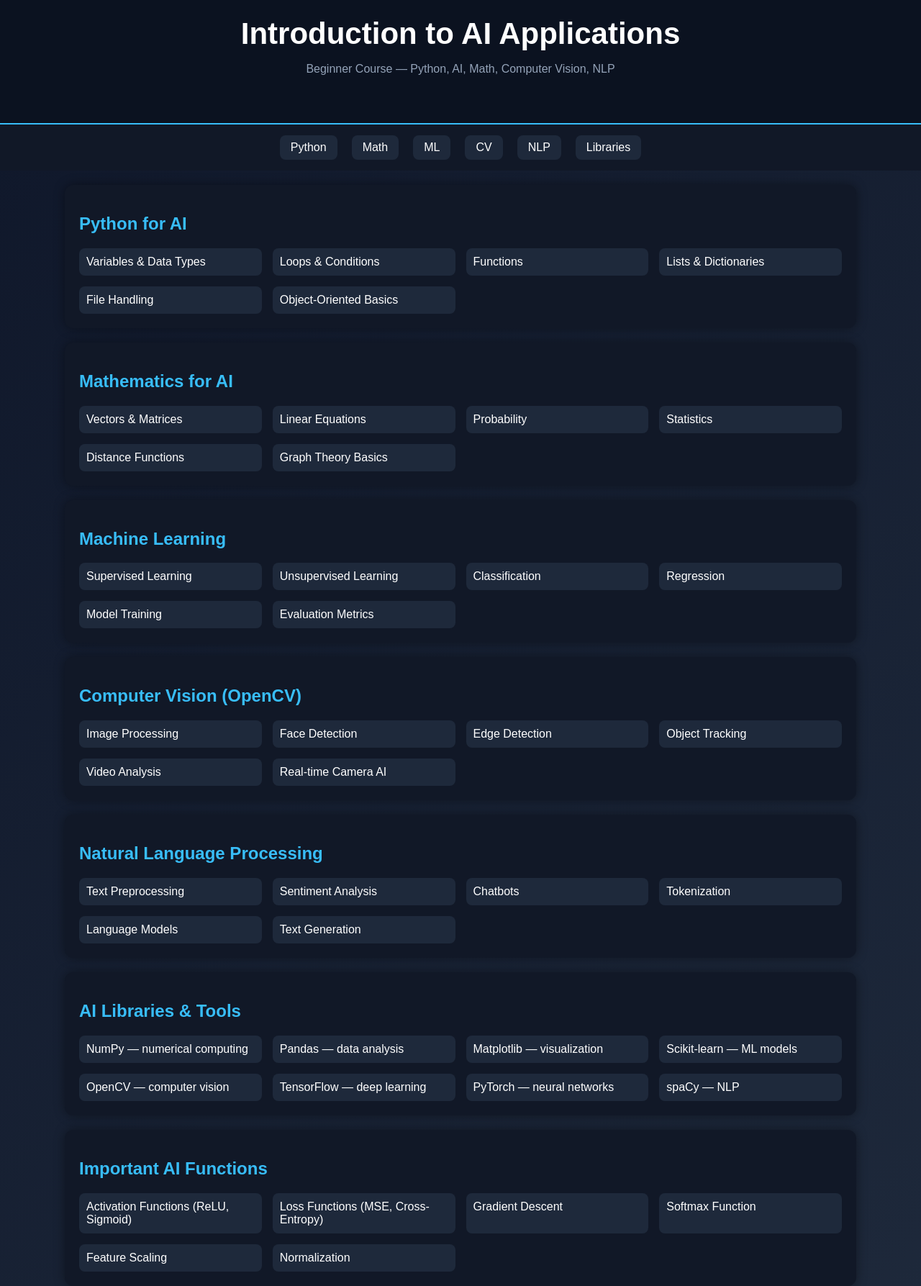
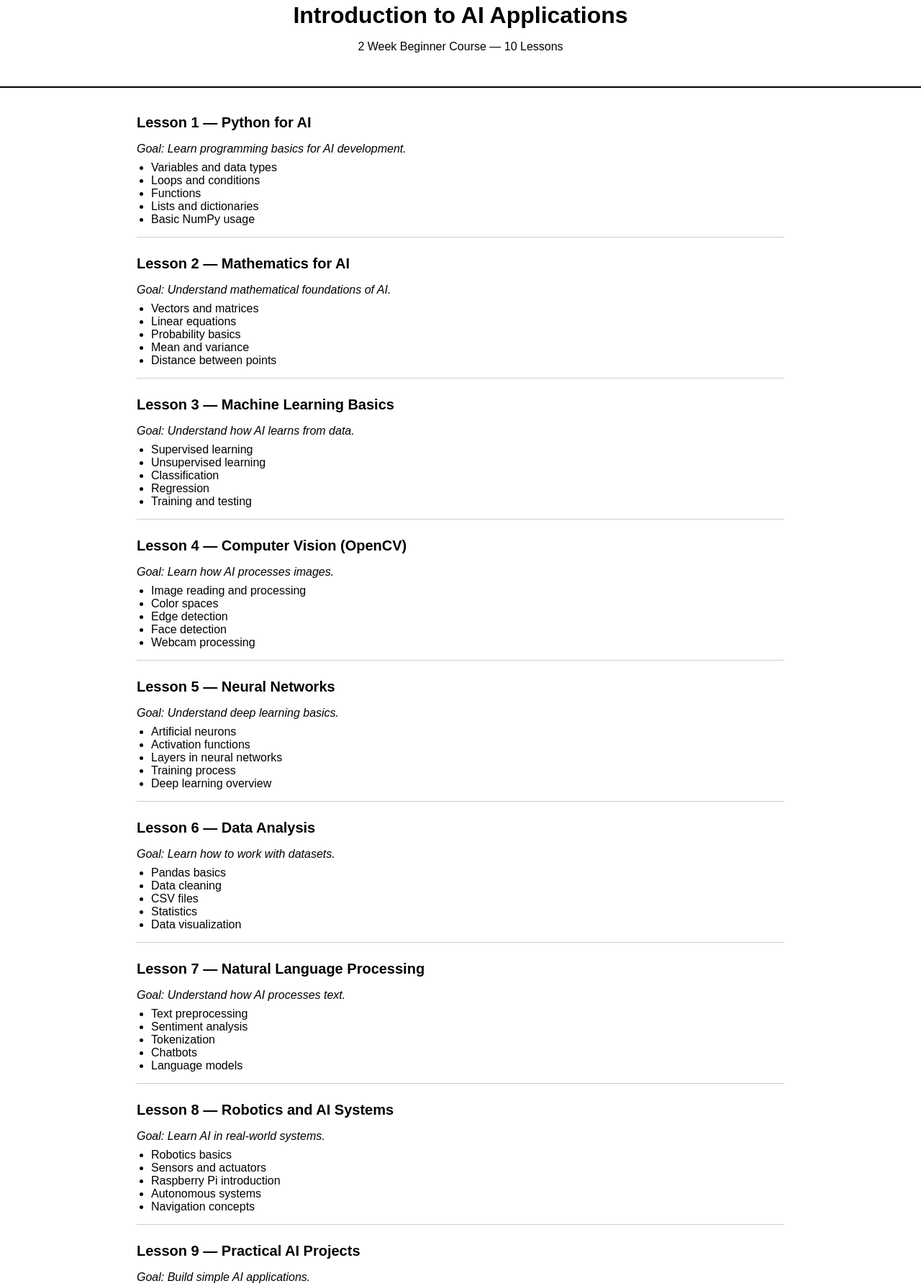
Before and after one commit to arystan321/Introduction-to-AI-Applications, a plain HTML site: page index.html in a window 1280 px wide. Shown: the part 27-1814 px from the top of the page at 72% size. Drawn offline with Linux system fonts and the light colour scheme.

Commit message:
Update index.html

```diff
--- a/index.html
+++ b/index.html
@@ -3,100 +3,60 @@
 <head>
 <meta charset="UTF-8">
 <meta name="viewport" content="width=device-width, initial-scale=1.0">
-<title>AI Applications Course</title>
+<title>Introduction to AI Applications</title>
 
 <style>
 body{
+    font-family: Arial, sans-serif;
+    background:white;
+    color:black;
     margin:0;
-    font-family: Arial, sans-serif;
-    background: linear-gradient(135deg, #0f172a, #1e293b);
-    color:white;
+    padding:0;
 }
 
-/* HEADER */
 header{
     text-align:center;
-    padding:50px 20px;
-    background:#0b1220;
-    border-bottom:2px solid #38bdf8;
+    padding:30px;
+    border-bottom:2px solid black;
 }
 
 header h1{
-    font-size:42px;
     margin:0;
+    font-size:32px;
 }
 
-header p{
-    color:#94a3b8;
-}
-
-/* NAV */
-nav{
-    display:flex;
-    justify-content:center;
-    gap:20px;
-    padding:15px;
-    background:#111827;
-}
-
-nav a{
-    color:white;
-    text-decoration:none;
-    padding:8px 15px;
-    border-radius:8px;
-    background:#1e293b;
-}
-
-nav a:hover{
-    background:#38bdf8;
-    color:black;
-}
-
-/* CONTAINER */
 .container{
-    width:90%;
-    max-width:1100px;
+    max-width:900px;
     margin:auto;
     padding:20px;
 }
 
-/* CARD */
-.card{
-    background:#111827;
-    padding:20px;
-    margin-bottom:20px;
-    border-radius:12px;
-    box-shadow:0 0 15px rgba(0,0,0,0.4);
+.lesson{
+    margin-bottom:25px;
+    padding-bottom:15px;
+    border-bottom:1px solid #ccc;
 }
 
-.card h2{
-    color:#38bdf8;
+.lesson h2{
+    font-size:20px;
+    margin-bottom:8px;
 }
 
-.card h3{
-    color:#facc15;
+.goal{
+    font-style:italic;
+    margin-bottom:8px;
 }
 
-/* GRID */
-.grid{
-    display:grid;
-    grid-template-columns:repeat(auto-fit,minmax(250px,1fr));
-    gap:15px;
+ul{
+    margin:0;
+    padding-left:20px;
 }
 
-.item{
-    background:#1e293b;
-    padding:10px;
-    border-radius:8px;
-}
-
-/* FOOTER */
 footer{
     text-align:center;
     padding:20px;
-    background:#0b1220;
+    border-top:1px solid black;
     margin-top:30px;
-    color:#94a3b8;
 }
 </style>
 </head>
@@ -105,117 +65,135 @@ footer{
 
 <header>
     <h1>Introduction to AI Applications</h1>
-    <p>Beginner Course — Python, AI, Math, Computer Vision, NLP</p>
+    <p>2 Week Beginner Course — 10 Lessons</p>
 </header>
-
-<nav>
-    <a href="#python">Python</a>
-    <a href="#math">Math</a>
-    <a href="#ml">ML</a>
-    <a href="#cv">CV</a>
-    <a href="#nlp">NLP</a>
-    <a href="#libs">Libraries</a>
-</nav>
 
 <div class="container">
 
-<!-- PYTHON -->
-<div class="card" id="python">
-<h2>Python for AI</h2>
-<div class="grid">
-<div class="item">Variables & Data Types</div>
-<div class="item">Loops & Conditions</div>
-<div class="item">Functions</div>
-<div class="item">Lists & Dictionaries</div>
-<div class="item">File Handling</div>
-<div class="item">Object-Oriented Basics</div>
-</div>
+<div class="lesson">
+<h2>Lesson 1 — Python for AI</h2>
+<p class="goal">Goal: Learn programming basics for AI development.</p>
+<ul>
+<li>Variables and data types</li>
+<li>Loops and conditions</li>
+<li>Functions</li>
+<li>Lists and dictionaries</li>
+<li>Basic NumPy usage</li>
+</ul>
 </div>
 
-<!-- MATH -->
-<div class="card" id="math">
-<h2>Mathematics for AI</h2>
-<div class="grid">
-<div class="item">Vectors & Matrices</div>
-<div class="item">Linear Equations</div>
-<div class="item">Probability</div>
-<div class="item">Statistics</div>
-<div class="item">Distance Functions</div>
-<div class="item">Graph Theory Basics</div>
-</div>
+<div class="lesson">
+<h2>Lesson 2 — Mathematics for AI</h2>
+<p class="goal">Goal: Understand mathematical foundations of AI.</p>
+<ul>
+<li>Vectors and matrices</li>
+<li>Linear equations</li>
+<li>Probability basics</li>
+<li>Mean and variance</li>
+<li>Distance between points</li>
+</ul>
 </div>
 
-<!-- ML -->
-<div class="card" id="ml">
-<h2>Machine Learning</h2>
-<div class="grid">
-<div class="item">Supervised Learning</div>
-<div class="item">Unsupervised Learning</div>
-<div class="item">Classification</div>
-<div class="item">Regression</div>
-<div class="item">Model Training</div>
-<div class="item">Evaluation Metrics</div>
-</div>
+<div class="lesson">
+<h2>Lesson 3 — Machine Learning Basics</h2>
+<p class="goal">Goal: Understand how AI learns from data.</p>
+<ul>
+<li>Supervised learning</li>
+<li>Unsupervised learning</li>
+<li>Classification</li>
+<li>Regression</li>
+<li>Training and testing</li>
+</ul>
 </div>
 
-<!-- COMPUTER VISION -->
-<div class="card" id="cv">
-<h2>Computer Vision (OpenCV)</h2>
-<div class="grid">
-<div class="item">Image Processing</div>
-<div class="item">Face Detection</div>
-<div class="item">Edge Detection</div>
-<div class="item">Object Tracking</div>
-<div class="item">Video Analysis</div>
-<div class="item">Real-time Camera AI</div>
-</div>
+<div class="lesson">
+<h2>Lesson 4 — Computer Vision (OpenCV)</h2>
+<p class="goal">Goal: Learn how AI processes images.</p>
+<ul>
+<li>Image reading and processing</li>
+<li>Color spaces</li>
+<li>Edge detection</li>
+<li>Face detection</li>
+<li>Webcam processing</li>
+</ul>
 </div>
 
-<!-- NLP -->
-<div class="card" id="nlp">
-<h2>Natural Language Processing</h2>
-<div class="grid">
-<div class="item">Text Preprocessing</div>
-<div class="item">Sentiment Analysis</div>
-<div class="item">Chatbots</div>
-<div class="item">Tokenization</div>
-<div class="item">Language Models</div>
-<div class="item">Text Generation</div>
-</div>
+<div class="lesson">
+<h2>Lesson 5 — Neural Networks</h2>
+<p class="goal">Goal: Understand deep learning basics.</p>
+<ul>
+<li>Artificial neurons</li>
+<li>Activation functions</li>
+<li>Layers in neural networks</li>
+<li>Training process</li>
+<li>Deep learning overview</li>
+</ul>
 </div>
 
-<!-- LIBRARIES -->
-<div class="card" id="libs">
-<h2>AI Libraries & Tools</h2>
-<div class="grid">
-<div class="item">NumPy — numerical computing</div>
-<div class="item">Pandas — data analysis</div>
-<div class="item">Matplotlib — visualization</div>
-<div class="item">Scikit-learn — ML models</div>
-<div class="item">OpenCV — computer vision</div>
-<div class="item">TensorFlow — deep learning</div>
-<div class="item">PyTorch — neural networks</div>
-<div class="item">spaCy — NLP</div>
-</div>
+<div class="lesson">
+<h2>Lesson 6 — Data Analysis</h2>
+<p class="goal">Goal: Learn how to work with datasets.</p>
+<ul>
+<li>Pandas basics</li>
+<li>Data cleaning</li>
+<li>CSV files</li>
+<li>Statistics</li>
+<li>Data visualization</li>
+</ul>
 </div>
 
-<!-- FUNCTIONS -->
-<div class="card">
-<h2>Important AI Functions</h2>
-<div class="grid">
-<div class="item">Activation Functions (ReLU, Sigmoid)</div>
-<div class="item">Loss Functions (MSE, Cross-Entropy)</div>
-<div class="item">Gradient Descent</div>
-<div class="item">Softmax Function</div>
-<div class="item">Feature Scaling</div>
-<div class="item">Normalization</div>
+<div class="lesson">
+<h2>Lesson 7 — Natural Language Processing</h2>
+<p class="goal">Goal: Understand how AI processes text.</p>
+<ul>
+<li>Text preprocessing</li>
+<li>Sentiment analysis</li>
+<li>Tokenization</li>
+<li>Chatbots</li>
+<li>Language models</li>
+</ul>
 </div>
+
+<div class="lesson">
+<h2>Lesson 8 — Robotics and AI Systems</h2>
+<p class="goal">Goal: Learn AI in real-world systems.</p>
+<ul>
+<li>Robotics basics</li>
+<li>Sensors and actuators</li>
+<li>Raspberry Pi introduction</li>
+<li>Autonomous systems</li>
+<li>Navigation concepts</li>
+</ul>
+</div>
+
+<div class="lesson">
+<h2>Lesson 9 — Practical AI Projects</h2>
+<p class="goal">Goal: Build simple AI applications.</p>
+<ul>
+<li>Dataset preparation</li>
+<li>Model training</li>
+<li>Image classification</li>
+<li>Recommendation systems</li>
+<li>Google Colab usage</li>
+</ul>
+</div>
+
+<div class="lesson">
+<h2>Lesson 10 — Future of AI</h2>
+<p class="goal">Goal: Understand AI trends and careers.</p>
+<ul>
+<li>AI careers</li>
+<li>Artificial General Intelligence</li>
+<li>Ethics of AI</li>
+<li>Autonomous systems</li>
+<li>Final project overview</li>
+</ul>
 </div>
 
 </div>
 
 <footer>
-AI Applications Course — Built for Beginners
+Introduction to AI Applications Course
 </footer>
 
 </body>
```
